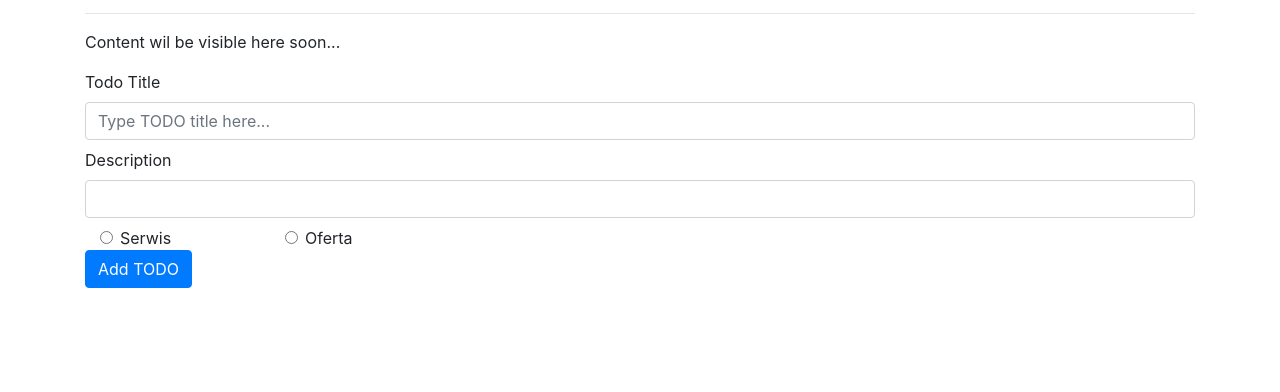
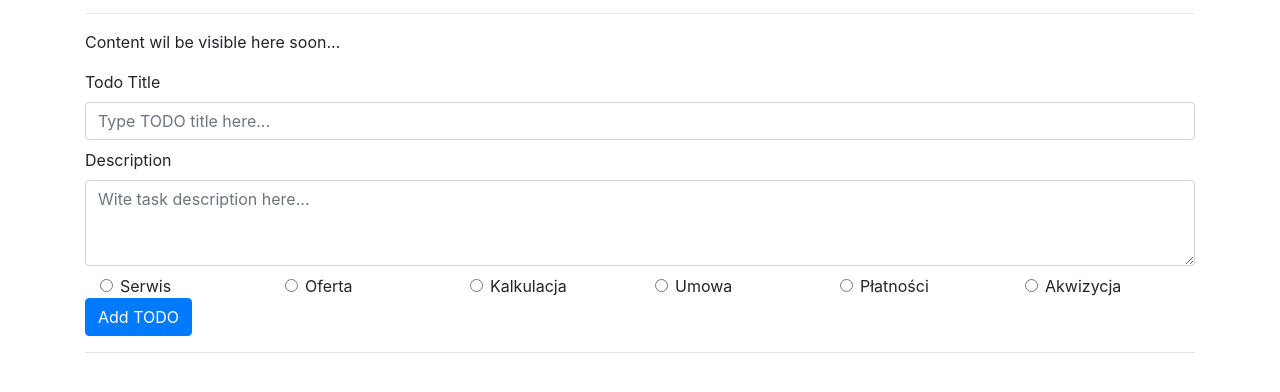
Before and after one commit to michaltyczynski1993/CustomersTaskSystem, a Flask app: page /todo in a window 1280 px wide. Shown: the part 155-547 px from the top of the page. Run offline with Flask 2, Linux system fonts and the light colour scheme; data that the repository does not hold is empty.

Commit message:
Todo app add, update, delete functionality

```diff
--- a/app.py
+++ b/app.py
@@ -8,12 +8,15 @@ auth = HTTPBasicAuth()
 app.config['SQLALCHEMY_DATABASE_URI'] = 'sqlite:///db.sqlite'
 app.config['SQLALCHEMY_TRACK_MODIFICATIONS'] = False
 db = SQLAlchemy(app)
+
 users = {
     "mtyczynski": generate_password_hash("Lolek1200!")
 }
 class Todo(db.Model):
     id = db.Column(db.Integer, primary_key=True)
     title = db.Column(db.String(100))
+    description = db.Column(db.String(200))
+    category = db.Column(db.String(20))
     complete = db.Column(db.Boolean)
 
 @app.route("/")
@@ -44,10 +47,28 @@ def todo():
 def add():
     # add new item
     title = request.form.get('title')
-    new_todo = Todo(title=title, complete=False)
+    description = request.form.get('description')
+    category = request.form.get('category')
+    new_todo = Todo(title=title, description=description, category=category, complete=False)
     db.session.add(new_todo)
     db.session.commit()
-    return redirect(url_for('index'))
+    return redirect(url_for('todo'))
+
+@app.route("/update/<int:todo_id>")
+def update(todo_id):
+    # add new item
+    todo = Todo.query.filter_by(id=todo_id).first()
+    todo.complete = not todo.complete
+    db.session.commit()
+    return redirect(url_for('todo'))
+
+@app.route("/delete/<int:todo_id>")
+def delete(todo_id):
+    # add new item
+    todo = Todo.query.filter_by(id=todo_id).first()
+    db.session.delete(todo)
+    db.session.commit()
+    return redirect(url_for('todo'))
 
 if __name__ == "__main__":
     db.create_all()
--- a/templates/todo.html
+++ b/templates/todo.html
@@ -1,6 +1,6 @@
 {% extends 'base.html' %}
 
-{% block title%}Customer's Task System - Home{% endblock %}
+{% block title%}Customer's Task System - TODO{% endblock %}
 
 {% block main %}
 <div class="container">
@@ -15,14 +15,18 @@
   </div>
 </div>
 <div class="container">
-  <form>
+
+  <form action="/add" method="post">
+
     <div class="mb-2">
       <label for="todo-title" class="form-label">Todo Title</label>
       <input type="text" class="form-control" id="todo-title" name="title" placeholder="Type TODO title here...">
     </div>
+
     <div class="mb-2">
       <label for="task-description" class="form-label">Description</label>
-      <input type="text" class="form-control" id="task-description">
+      <textarea class="form-control" name="description" id="task-description" rows="3"
+        placeholder="Wite task description here..."></textarea>
     </div>
 
     <div class="container">
@@ -30,21 +34,79 @@
 
         <div class="col-2">
           <div class="form-check">
-            <input class="form-check-input" type="radio" name="flexRadioDefault" id="flexRadioDefault1">
-            <label class="form-check-label" for="flexRadioDefault1">Serwis</label>
+            <input class="form-check-input" type="radio" name="category" id="service-radio" value="Serwis">
+            <label class="form-check-label" for="service-radio">Serwis</label>
           </div>
         </div>
 
         <div class="col-2">
           <div class="form-check">
-            <input class="form-check-input" type="radio" name="flexRadioDefault" id="flexRadioDefault1">
-            <label class="form-check-label" for="flexRadioDefault1">Oferta</label>
+            <input class="form-check-input" type="radio" name="category" id="offer-radio" value="Oferta">
+            <label class="form-check-label" for="offer-radio">Oferta</label>
+          </div>
+        </div>
+
+        <div class="col-2">
+          <div class="form-check">
+            <input class="form-check-input" type="radio" name="category" id="calculation" value="Kalkulacja">
+            <label class="form-check-label" for="calculation">Kalkulacja</label>
+          </div>
+        </div>
+
+        <div class="col-2">
+          <div class="form-check">
+            <input class="form-check-input" type="radio" name="category" id="agreement-id" value="Umowa">
+            <label class="form-check-label" for="agreement-id">Umowa</label>
+          </div>
+        </div>
+
+        <div class="col-2">
+          <div class="form-check">
+            <input class="form-check-input" type="radio" name="category" id="agreement-id" value="Płatności">
+            <label class="form-check-label" for="agreement-id">Płatności</label>
+          </div>
+        </div>
+
+        <div class="col-2">
+          <div class="form-check">
+            <input class="form-check-input" type="radio" name="category" id="agreement-id" value="Akwizycja">
+            <label class="form-check-label" for="agreement-id">Akwizycja</label>
           </div>
         </div>
 
       </div>
     </div>
+
     <button type="submit" class="btn btn-primary">Add TODO</button>
+    <hr>
+
+    <div class="container">
+      <div class="row">
+        <div class="col">
+          {% for todo in todo_list %}
+          <div class="container p-5 my-5 border">
+            <div class="row">
+              <div class="col">
+                <p>{{todo.id}} | {{todo.title}}</p>
+                <p>{{todo.category}}</p>
+                <p>{{todo.description}}</p>
+                {% if todo.complete == False %}
+                <span class="ui grey label">Not Complete</span>
+                {% else %}
+                <span class="ui green label">Completed</span>
+                {% endif %}
+                <a class="ui blue button" href="/update/{{todo.id}}">Update</a>
+                <a class="ui red button" href="/delete/{{todo.id}}">Delete</a>
+              </div>
+            </div>
+          </div>
+          {% endfor %}
+        </div>
+      </div>
+    </div>
+
+
+
   </form>
 </div>
 
```
Also changed, not shown: db.sqlite.
